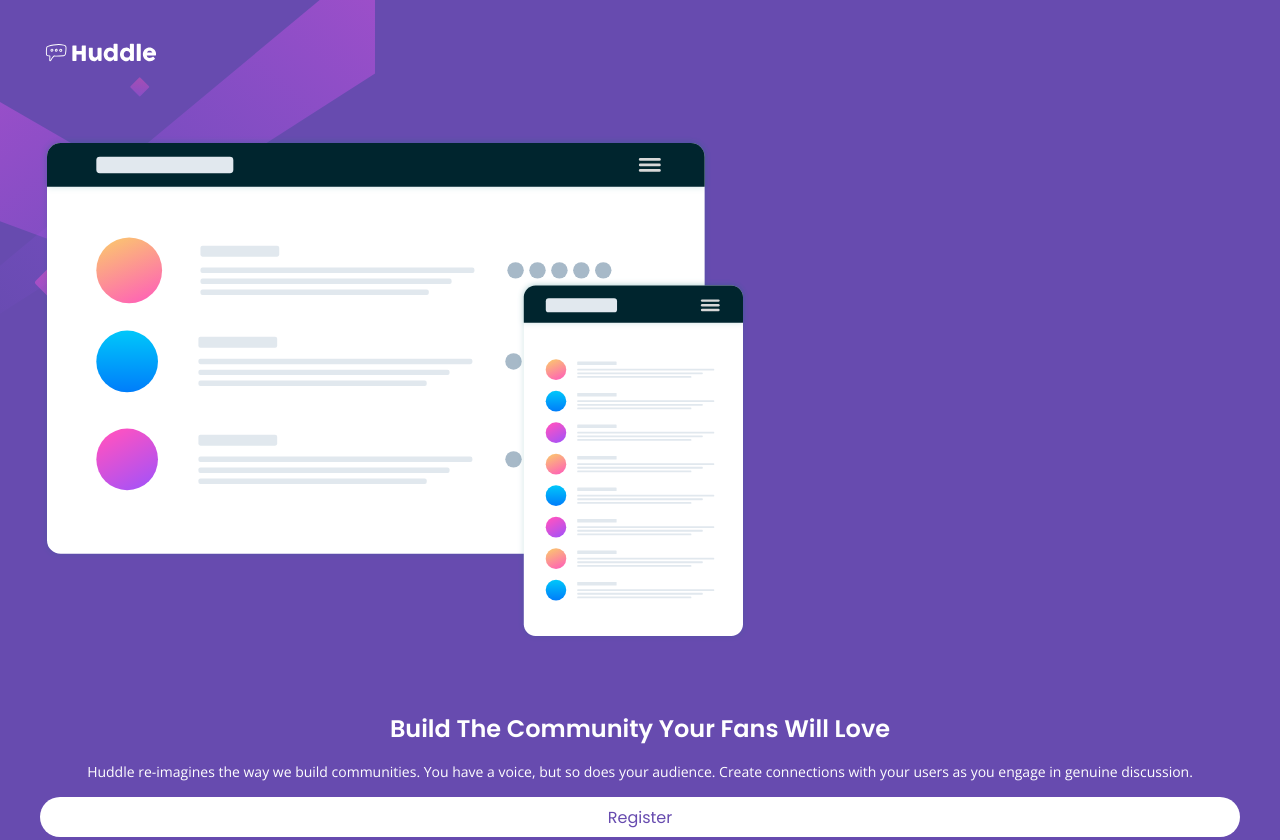
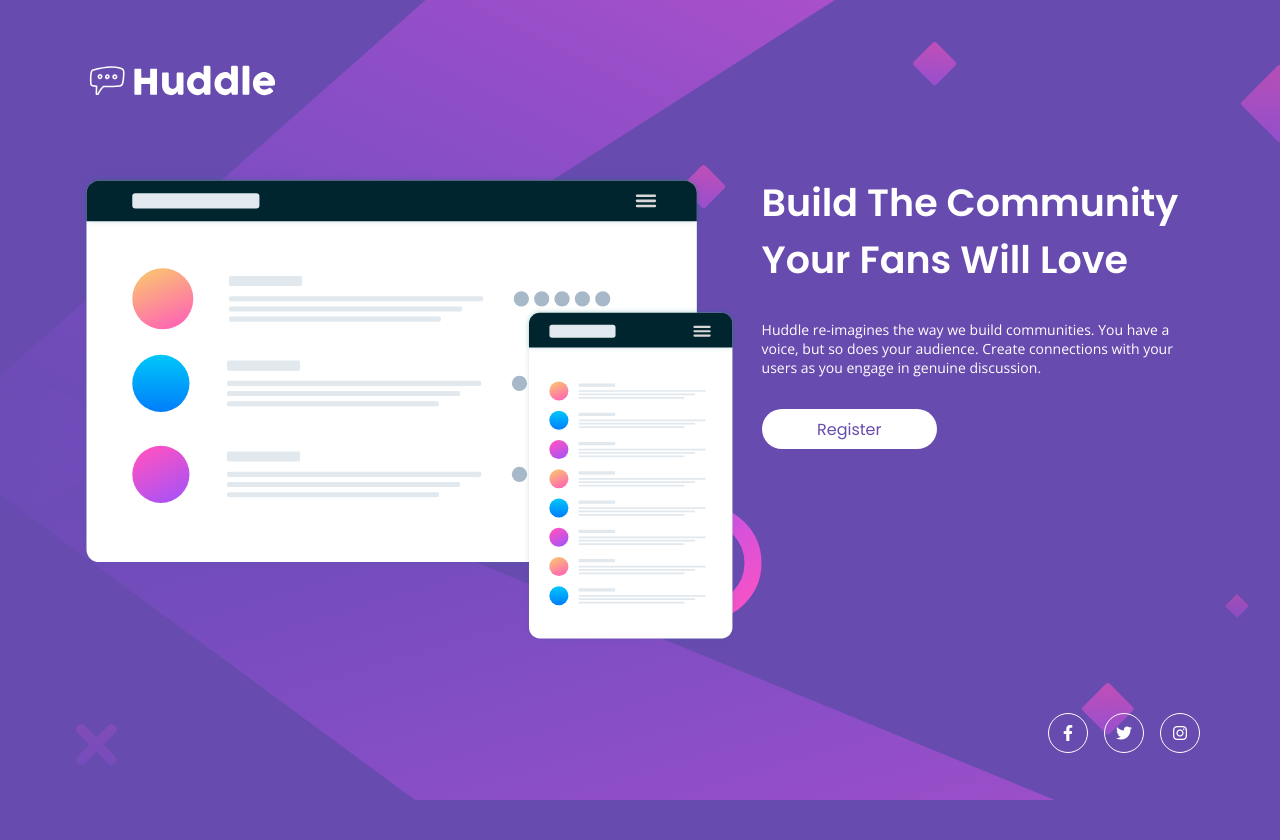
Before and after one commit to huzaifanur/huddle-landing-page-with-single-introductory-section, a plain HTML site: page index.html in a window 1280 px wide. Shown: the top 840 px of the page. After the commit the page ends 809 px from the top, so only its background shows below. Drawn offline with nearby package versions, Linux system fonts and the light colour scheme.

Commit message:
Dektop Design completed

```diff
--- a/css/styles.css
+++ b/css/styles.css
@@ -64,3 +64,39 @@ body {
   aspect-ratio: 1;
   border-radius: 50%;
 }
+
+@media all and (min-width: 400px) {
+  body {
+    background-image: url(../images/bg-desktop.svg);
+    justify-content: space-between;
+    padding: 3.5rem 5rem;
+  }
+  .brand-logo {
+    width: 200px;
+  }
+  .container {
+    display: flex;
+    gap: 1.5rem;
+  }
+  .hero-image {
+    flex-basis: 60%;
+    padding-bottom: 0;
+  }
+  .main-heading {
+    font-size: 2.375rem;
+  }
+  .hero-description {
+    text-align: left;
+    flex-basis: 40%;
+    display: flex;
+    flex-direction: column;
+    gap: 2rem;
+  }
+  .cta {
+    width: 40%;
+    align-self: flex-start;
+  }
+  .social-icons {
+    justify-content: flex-end;
+  }
+}
```
